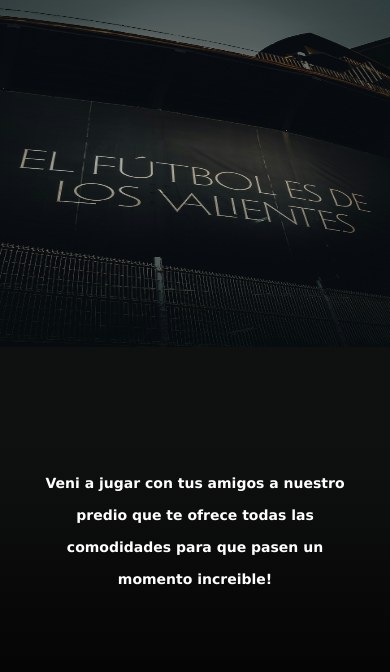
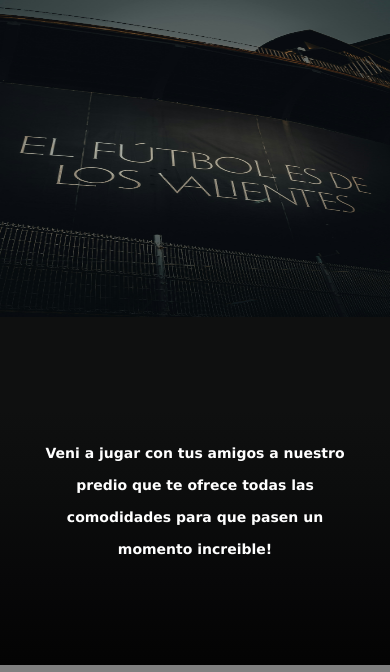
Before and after one commit to Leandrodimartino/proyecto-desarrollo-web1, a website: page index.html in a window 390 px wide. Shown: the part 159-831 px from the top of the page. Drawn offline with Linux system fonts and the light colour scheme.

Commit message:
ultima modificacion

```diff
--- a/sass/estilo.scss
+++ b/sass/estilo.scss
@@ -1,11 +1,9 @@
-/*utilities*/
+
 @import "./utilities/maps";
 @import "./utilities/mixins";
 
-/*archivos de base*/
 @import "./base/reset";
 
-/*layout*/
 @import "./layout/header";
 @import "./layout/main";
 @import "./layout/form";
@@ -13,13 +11,11 @@
 @import "./layout/gridcontacto";
 @import "./layout/gridreserva";
 
-/*components*/
 
 @import "./components/divboton";
 @import "./components/transition";
 @import "./components/animaciones";
 
-/*medias*/
 @media(max-width:1225px){
 @import "./layout/mediaQuerry/media1225";
 }
@@ -44,6 +40,10 @@
     @import "./layout/mediaQuerry/media425";
 }
 
+@media(max-width:375px){
+@import "./layout/mediaQuerry/media320";
+}
+
 @media (max-width: 320px){
 @import "./layout/mediaQuerry/media320";
 }
--- a/sass/layout/mediaQuerry/_media320.scss
+++ b/sass/layout/mediaQuerry/_media320.scss
@@ -32,7 +32,6 @@
             font-size: 1rem;
         }
         .subtitle-principal{
-            font-family:'Franklin Gothic Medium', 'Arial Narrow', Arial, sans-serif;
             margin-bottom: 6.25rem;
             margin-top: 6.25rem;
             line-height: 2rem;
--- a/sass/layout/mediaQuerry/_media425.scss
+++ b/sass/layout/mediaQuerry/_media425.scss
@@ -31,11 +31,11 @@
             font-size: .875rem;
         }
         .img-1{
-            height:23.125rem;
+            height:21.25rem;
             width: 100%;
             padding: 0;
             img{
-                height: 21.875rem;
+                height: 20rem;
                 width:100%;
                 border: none;
             }
--- a/sass/layout/mediaQuerry/_media590.scss
+++ b/sass/layout/mediaQuerry/_media590.scss
@@ -44,11 +44,11 @@
         line-height: 2rem;
         }
         .img-1{
-            height:28.125rem;
+            height:25rem;
             width: 100%;
             padding: 0;
             img{
-                height: 27.5rem;
+                height: 24.375rem;
                 width:100%;
                 border: none;
             }
```
Also changed, not shown: css/estilo.css.
